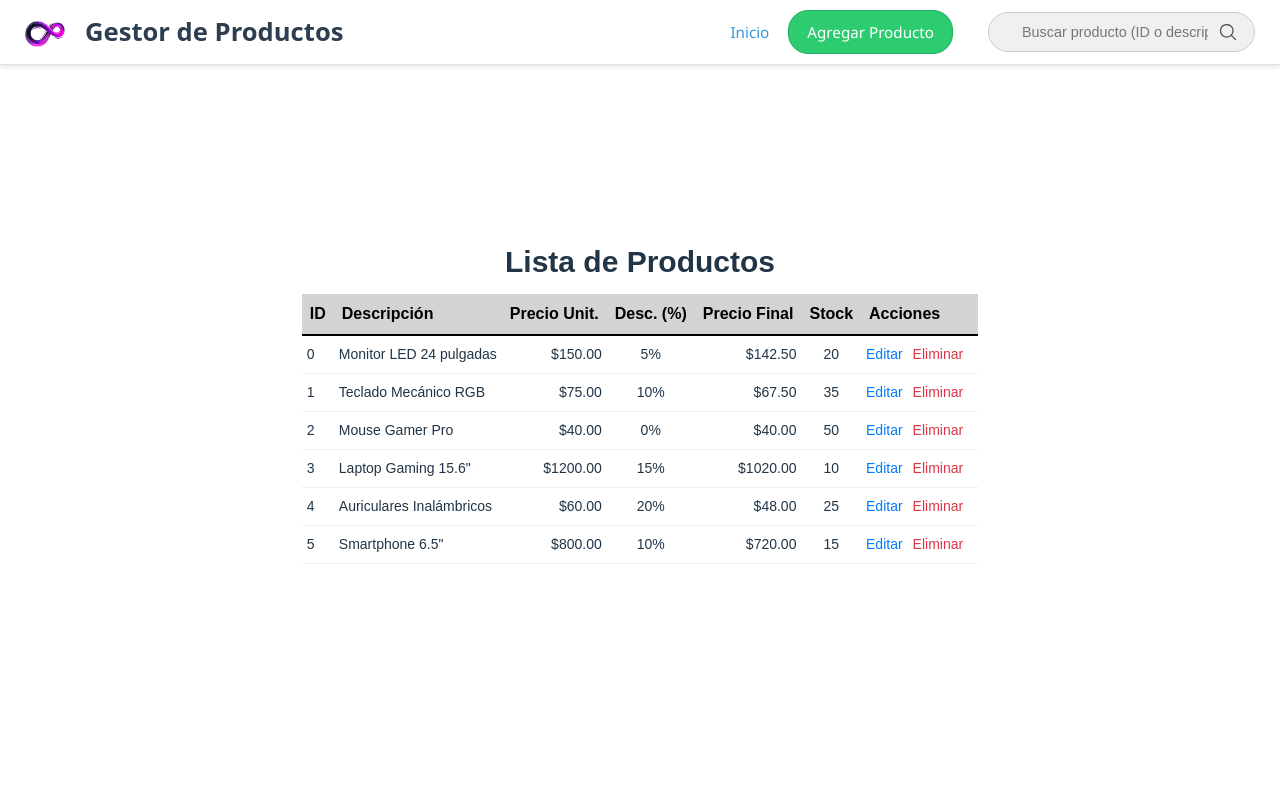
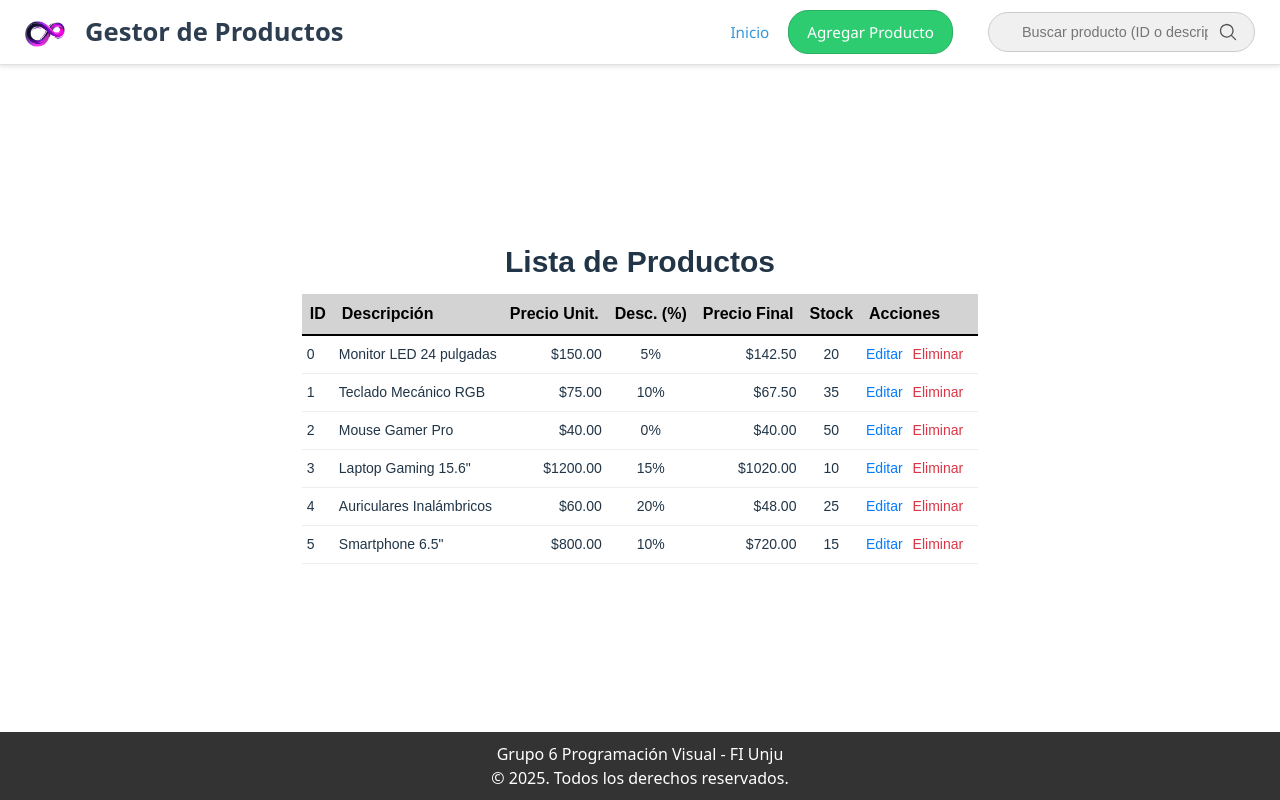
Before and after one commit to Nicolas-Barboza/pv_tp4_grupo6, a React (Vite) app: page / in a window 1280 px wide. Built offline with nearby package versions, Linux system fonts and the light colour scheme.

Commit message:
Footer final

```diff
--- a/src/App.jsx
+++ b/src/App.jsx
@@ -115,13 +115,13 @@ function App() {
       case "edit": return <ProductForm productoActual={productoActual} setProductoActual={setProductoActual} onGuardar={handleGuardarProducto} modo={modo} />;
       default:
         return <ProductList productos={productosParaMostrar} onEditar={handleClickEditar} onEliminar={handleClickEliminar} />;
-    }
+      }
   };
 
   return (
     <>
       <div>
-         <NavBar
+        <NavBar
             modo={modo}
             productos={productos}
             onProductosFiltradosApp={handleProductosFiltradosDesdeSearchBar} // Callback para SearchBar
@@ -131,6 +131,7 @@ function App() {
         <div style={{ paddingTop: "80px", padding: "20px" }}>
           {renderContent()}
         </div>
+        <Footer></Footer>
       </div>
     </>
   );
--- a/src/components/Footer.jsx
+++ b/src/components/Footer.jsx
@@ -1,10 +1,23 @@
 // components/Footer.jsx
+
 import React from 'react';
 
 const Footer = () => {
 return (
-    <footer style={{ backgroundColor: '#333', color: '#fff', padding: '10px 0', textAlign: 'center' }}>
-    <p>&copy; 2025 Mi Tienda. Todos los derechos reservados.</p>
+    <footer style={{
+        backgroundColor: '#333',
+        color: '#fff',
+        padding: '10px 0',
+        textAlign: 'center',
+        width: '100vw',
+        position: 'fixed',
+        left: 0,
+        bottom: 0,
+        margin: 0,
+        zIndex: 100,
+    }}>
+        <p style={{ margin: 0 }}>Grupo 6 Programación Visual - FI Unju</p>
+        <p style={{ margin: 0 }}>&copy; 2025. Todos los derechos reservados.</p>
     </footer>
 );
 };
```
